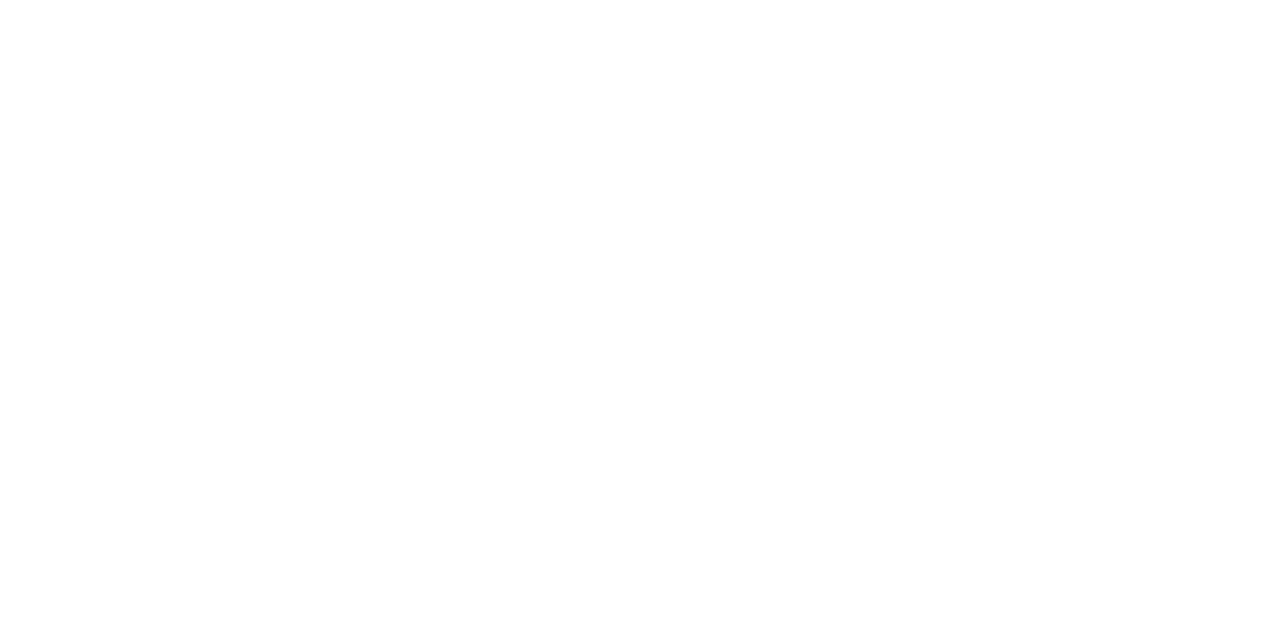
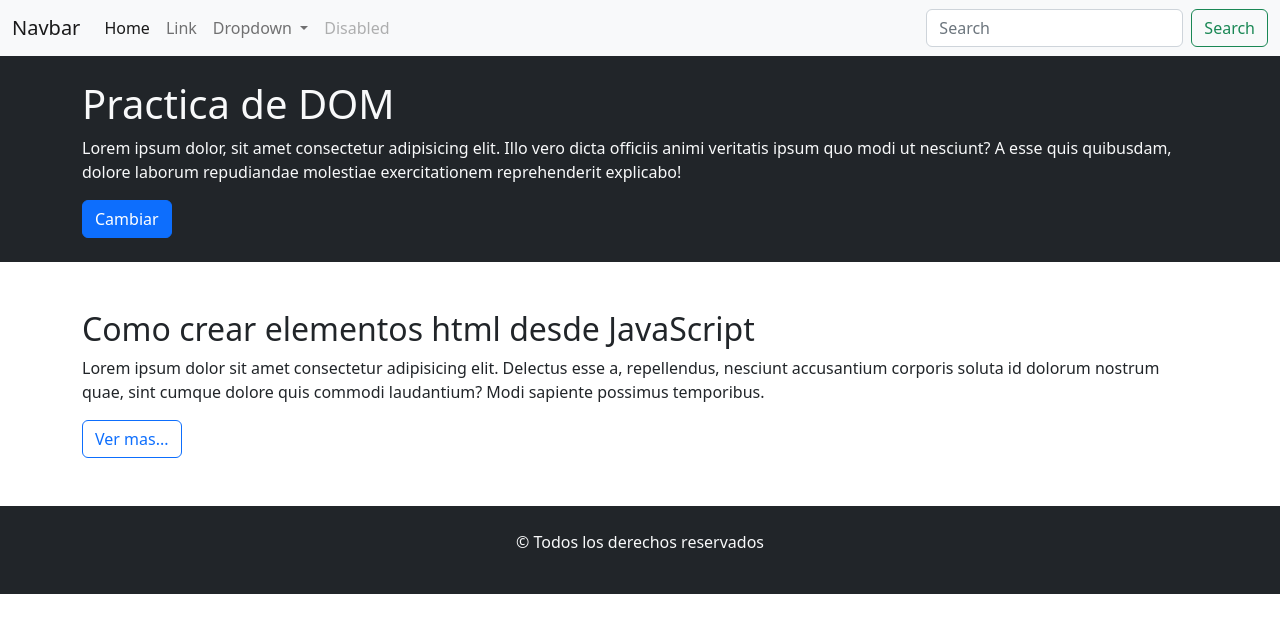
Before and after one commit to rollingcodeschool/conceptosDOMC7i, a plain HTML site: page index.html in a window 1280 px wide. Drawn offline with nearby package versions, Linux system fonts and the light colour scheme.

Commit message:
agregamos el maquetado de la pagina principal

```diff
--- a/index.html
+++ b/index.html
@@ -19,9 +19,61 @@
   </head>
   <body>
     <!-- JavaScript Bundle with Popper -->
-    <header></header>
-    <main></main>
-    <footer></footer>
+    <header>
+        <nav class="navbar navbar-expand-lg bg-light">
+            <div class="container-fluid">
+              <a class="navbar-brand" href="#">Navbar</a>
+              <button class="navbar-toggler" type="button" data-bs-toggle="collapse" data-bs-target="#navbarSupportedContent" aria-controls="navbarSupportedContent" aria-expanded="false" aria-label="Toggle navigation">
+                <span class="navbar-toggler-icon"></span>
+              </button>
+              <div class="collapse navbar-collapse" id="navbarSupportedContent">
+                <ul class="navbar-nav me-auto mb-2 mb-lg-0">
+                  <li class="nav-item">
+                    <a class="nav-link active" aria-current="page" href="#">Home</a>
+                  </li>
+                  <li class="nav-item">
+                    <a class="nav-link" href="#">Link</a>
+                  </li>
+                  <li class="nav-item dropdown">
+                    <a class="nav-link dropdown-toggle" href="#" role="button" data-bs-toggle="dropdown" aria-expanded="false">
+                      Dropdown
+                    </a>
+                    <ul class="dropdown-menu">
+                      <li><a class="dropdown-item" href="#">Action</a></li>
+                      <li><a class="dropdown-item" href="#">Another action</a></li>
+                      <li><hr class="dropdown-divider"></li>
+                      <li><a class="dropdown-item" href="#">Something else here</a></li>
+                    </ul>
+                  </li>
+                  <li class="nav-item">
+                    <a class="nav-link disabled">Disabled</a>
+                  </li>
+                </ul>
+                <form class="d-flex" role="search">
+                  <input class="form-control me-2" type="search" placeholder="Search" aria-label="Search">
+                  <button class="btn btn-outline-success" type="submit">Search</button>
+                </form>
+              </div>
+            </div>
+          </nav>
+    </header>
+    <main>
+        <section class="bg-dark text-light">
+            <article class="container py-4">
+                <h1>Practica de DOM</h1>
+                <p>Lorem ipsum dolor, sit amet consectetur adipisicing elit. Illo vero dicta officiis animi veritatis ipsum quo modi ut nesciunt? A esse quis quibusdam, dolore laborum repudiandae molestiae exercitationem reprehenderit explicabo!</p>
+                <button class="btn btn-primary">Cambiar</button>
+            </article>
+        </section>
+        <section class="container my-5">
+            <h2>Como crear elementos html desde JavaScript</h2>
+            <p>Lorem ipsum dolor sit amet consectetur adipisicing elit. Delectus esse a, repellendus, nesciunt accusantium corporis soluta id dolorum nostrum quae, sint cumque dolore quis commodi laudantium? Modi sapiente possimus temporibus.</p>
+            <button class="btn btn-outline-primary">Ver mas...</button>
+        </section>
+    </main>
+    <footer class="bg-dark text-light text-center py-4">
+        <p>&copy; Todos los derechos reservados</p>
+    </footer>
     <script
       src="https://cdn.jsdelivr.net/npm/bootstrap@5.2.0/dist/js/bootstrap.bundle.min.js"
       integrity="sha384-A3rJD856KowSb7dwlZdYEkO39Gagi7vIsF0jrRAoQmDKKtQBHUuLZ9AsSv4jD4Xa"
```
